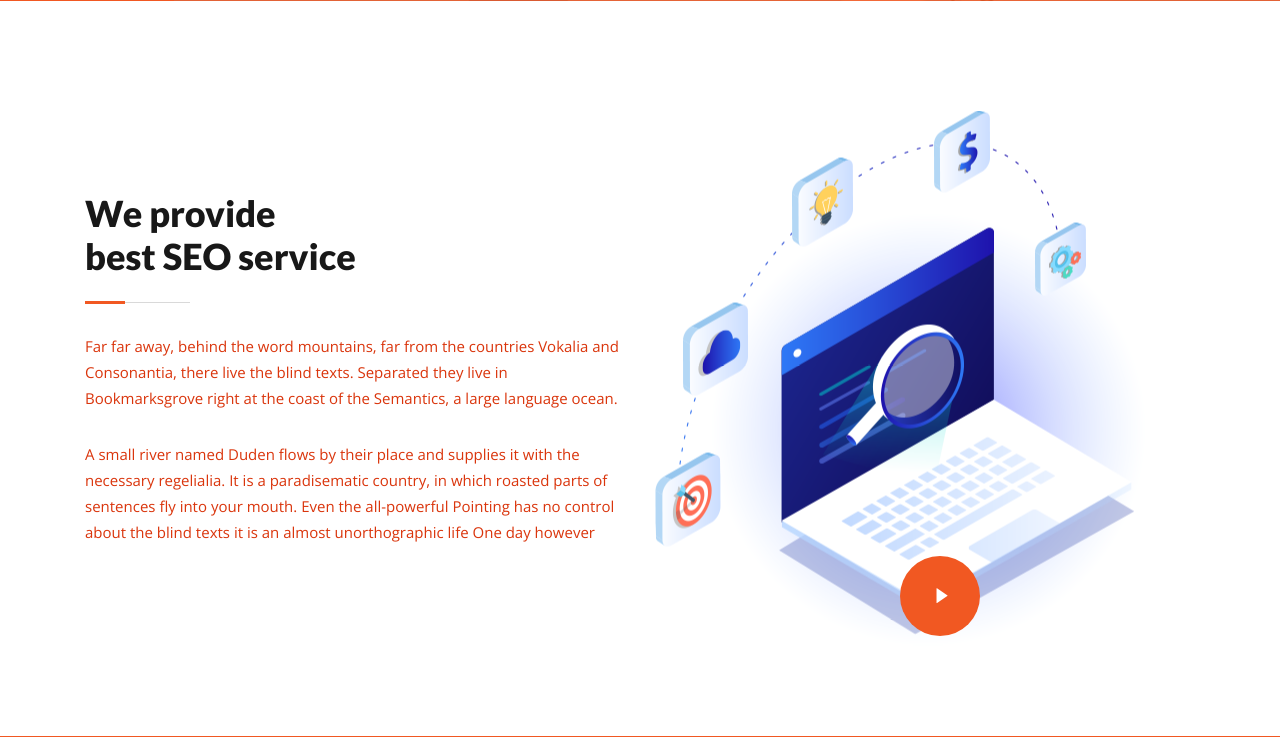
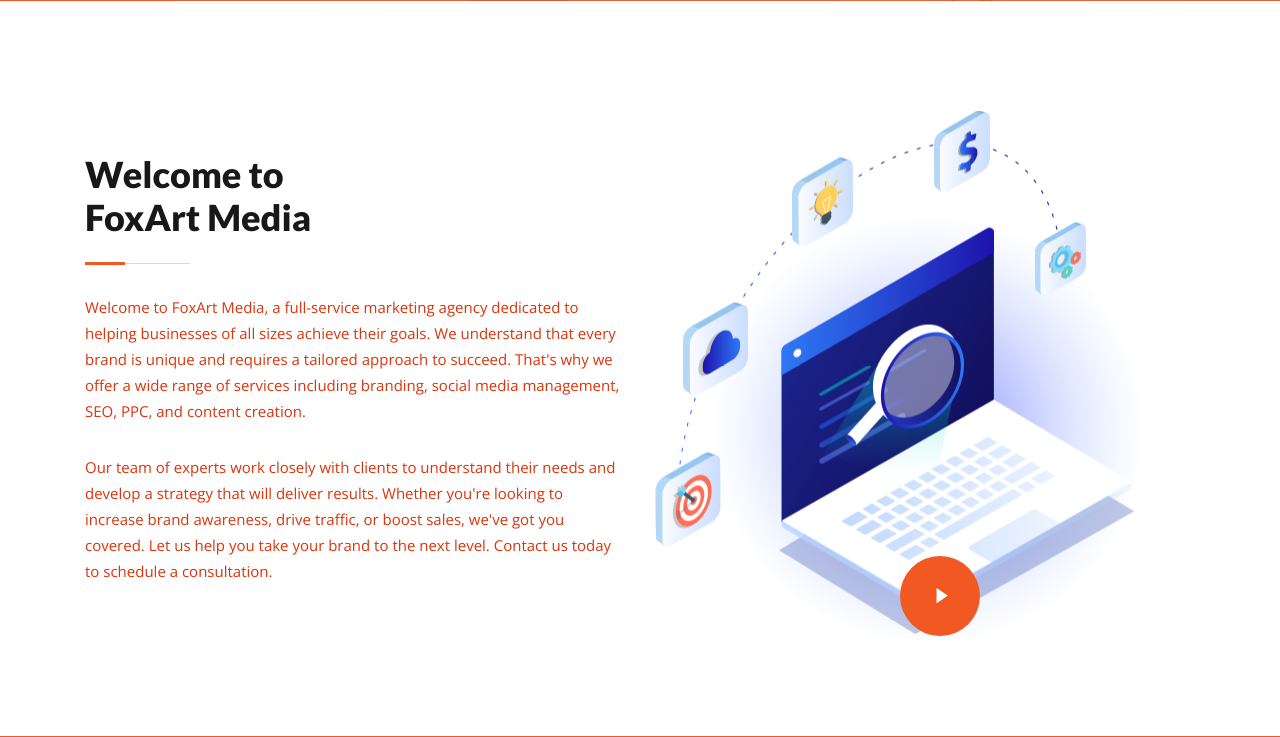
Before and after one commit to PhantomCor3/FoxArt-Media-Webpage, a PHP site: page /about.php in a window 1280 px wide. Shown: the part 392-1129 px from the top of the page. Run offline with PHP 8.4, Linux system fonts and the light colour scheme; some libraries are stand-ins or nearby versions; some web fonts are replaced.

Commit message:
Adding Text
Updating
About
Header with briefcase
And text file

```diff
--- a/about.php
+++ b/about.php
@@ -29,11 +29,11 @@
             <div class="col-lg-6 align-self-center">
                 <div class="xs-info-wraper style2 wow fadeInUp">
                     <div class="xs-heading">
-                        <h2 class="section-title">We provide <br> best SEO service</h2>
+                        <h2 class="section-title">Welcome to <br> <?php echo $Company;?></h2>
                         <span class="line"></span>
                     </div>
-                    <p>Far far away, behind the word mountains, far from the countries Vokalia and Consonantia, there live the blind texts. Separated they live in Bookmarksgrove right at the coast of the Semantics, a large language ocean.</p>
-                    <p>A small river named Duden flows by their place and supplies it with the necessary regelialia. It is a paradisematic country, in which roasted parts of sentences fly into your mouth. Even the all-powerful Pointing has no control about the blind texts it is an almost unorthographic life One day however</p>
+                    <p><?php echo $About[0];?></p>
+                    <p><?php echo $About[1];?></p>
                 </div><!-- .xs-info-wraper END -->
             </div>
             <div class="col-lg-6">
--- a/php/secction/header.php
+++ b/php/secction/header.php
@@ -133,27 +133,27 @@
                                             <div class="row">
                                                 <div class="col-lg-4">
                                                     <div class="single-menu-item">
-                                                        <a href="about.html"><i class="icon icon-briefcase"></i>About</a>
+                                                        <a href="about.html"><i class="icon icon-briefcase"></i>Construction</a>
                                                     </div>
                                                     <div class="single-menu-item">
-                                                        <a href="case-studies.html"><i class="icon icon-line-chart"></i>Case Studies</a>
+                                                        <a href="case-studies.html"><i class="icon icon-line-chart"></i>Remodeling</a>
                                                     </div>
                                                     <div class="single-menu-item">
-                                                        <a href="case-details.html"><i class="icon icon-agenda3"></i>Case Details</a>
+                                                        <a href="case-details.html"><i class="icon icon-agenda3"></i>Roofing</a>
                                                     </div>
                                                     <div class="single-menu-item">
-                                                        <a href="faq.html"><i class="icon icon-question-circle"></i>FAQ</a>
+                                                        <a href="faq.html"><i class="icon icon-question-circle"></i>Landacaping</a>
                                                     </div>
                                                 </div>
                                                 <div class="col-lg-4">
                                                     <div class="single-menu-item">
-                                                        <a href="team.html"><i class="icon icon-folder2"></i>Team</a>
+                                                        <a href="team.html"><i class="icon icon-folder2"></i>Concrete</a>
                                                     </div>
                                                     <div class="single-menu-item">
-                                                        <a href="map.html"><i class="icon icon-chat"></i>Map</a>
+                                                        <a href="map.html"><i class="icon icon-chat"></i>Pool services</a>
                                                     </div>
                                                     <div class="single-menu-item">
-                                                        <a href="shop.html"><i class="icon icon-shopping-cart-1"></i>Shop</a>
+                                                        <a href="shop.html"><i class="icon icon-shopping-cart-1"></i>Handyman</a>
                                                     </div>
                                                     <div class="single-menu-item">
                                                         <a href="shop-single.html"><i class="icon icon-wallet"></i>Shop Single</a>
@@ -161,10 +161,10 @@
                                                 </div>
                                                 <div class="col-lg-4">
                                                     <div class="single-menu-item">
-                                                        <a href="404.html"><i class="icon icon-padlock-1"></i>404</a>
+                                                        <a href="404.html"><i class="icon icon-padlock-1"></i>Home inprovement</a>
                                                     </div>
                                                     <div class="single-menu-item">
-                                                        <a href="pricing.html"><i class="icon icon-direction"></i>Pricing</a>
+                                                        <a href="pricing.html"><i class="icon icon-direction"></i>Cleaning</a>
                                                     </div>
                                                     <div class="single-menu-item">
                                                         <a href="typography.html"><i class="icon icon-agenda-1"></i>Typography</a>
--- a/php/text.php
+++ b/php/text.php
@@ -9,9 +9,9 @@
 elseif ($page_name=='404.php') {$namepage="Not Found";}
 elseif ($page_name=='contact.php') {$namepage="Contact Us";}
 //Info
-	$Company="Cafe Jinotegano Las Praderas";
-	$Domain='Cafejinotegano.foxartmedia.com';//No dejar pleca al final del dominio
-	$Address='Rotonda Centro America, Managua';
+	$Company="FoxArt Media";
+	$Domain='foxartmedia.com';//No dejar pleca al final del dominio
+	$Address='';
 
 	$PhoneName="Telefono";
 	$Phone='(505) 8825-8081';
@@ -21,15 +21,15 @@
 	$SEOConvert= str_replace(str_split(' '), '-', $PhoneConvert);
 	$SEOPhone='+505'.$SEOConvert;
 
-	$Mail="industrias.laspraderas@gmail.com";$MailRef="mailto:".$Mail;
-	$Services="Venta de cafe y Productos Derivados";
-	$Estimates="Cotizaciones o Adquisiciones al Por Mayor";
-	$Payment="Efectivo, Cheques, Tarjetas de Credito o Debito y Transferencias";
-	$Experience="";
-	$Schedule="Lunes a Viernes: 8:00am - 5:00pm";
+	$Mail="admin@foxartmedia.com";$MailRef="mailto:".$Mail;
+	$Services="Web development, graphic design and marketing agency";
+	$Estimates="Free Estimate";
+	$Payment="Tarjetas de Credit or Debit,Transferencias paypal and zelle";
+	$Experience="10 experience year";
+	$Schedule="Monday to Fridays: 8:00am - 5:00pm";
 	$Cover="";
 
-	$Facebook="https://www.facebook.com/CafeLaspraderas";
+	$Facebook="https://www.facebook.com/foxartmediasa";
 	$GoogleMap='<iframe class="map-size" src="https://www.google.com/maps/embed?pb=!1m18!1m12!1m3!1d3900.97757028144!2d-86.25741189617352!3d12.113687148497766!2m3!1f0!2f0!3f0!3m2!1i1024!2i768!4f13.1!3m3!1m2!1s0x8f73fe200da0f8fb%3A0x18379fa307c5ebe8!2sCentroamerica%20Nte.%2C%20Managua!5e0!3m2!1ses!2sni!4v1665121161072!5m2!1ses!2sni" width="100%" height="450" frameborder="0" style="border:0" allowfullscreen></iframe>';
 	$Instagram="https://www.instagram.com/cafe_las_praderas/";
 
@@ -51,8 +51,8 @@
 		"por varios años, nos hemos dedicado en dar lo mejor de lo mejor en todo lo que hacemos y como lo hacemos en cuanto a nuestros cultivos y cosechas de cafe para brindarle a todos nuestros queridos clientes lo mejor de lo mejor. Desde nuestra Fundacion en Jinotega, Cafe Las Praderas ha logrado mantener siempre una sonrisa en el rostro de nuestros clientes, y podemos estar seguros de que usted no sera la excepcion.",
 		);
 	$About = array(
-		"El excelente Cafe que ofrecemos, es el resultado de un balance perfecto entre sabor, aroma, y acidez. Dificil de encontrar en algun otro lugar.",
-		"Nuestros horarios comienzan de Lunes a Viernes, de 8:00 AM hasta las 5:00 PM; tambien extendemos nuestra excelencia en un rango de mas de 10KM alrededor de la Rotonda Centro America entre Super Mercados y tiendas de conveniencia. Que esperas para contactarnos? Somos la mejor Compañia Cafetalera para ti.",
+		"Welcome to FoxArt Media, a full-service marketing agency dedicated to helping businesses of all sizes achieve their goals. We understand that every brand is unique and requires a tailored approach to succeed. That's why we offer a wide range of services including branding, social media management, SEO, PPC, and content creation. ",
+		"Our team of experts work closely with clients to understand their needs and develop a strategy that will deliver results. Whether you're looking to increase brand awareness, drive traffic, or boost sales, we've got you covered. Let us help you take your brand to the next level. Contact us today to schedule a consultation.",
 		);
 //Services
 	$SN[1]="Granos de cafe";
```
